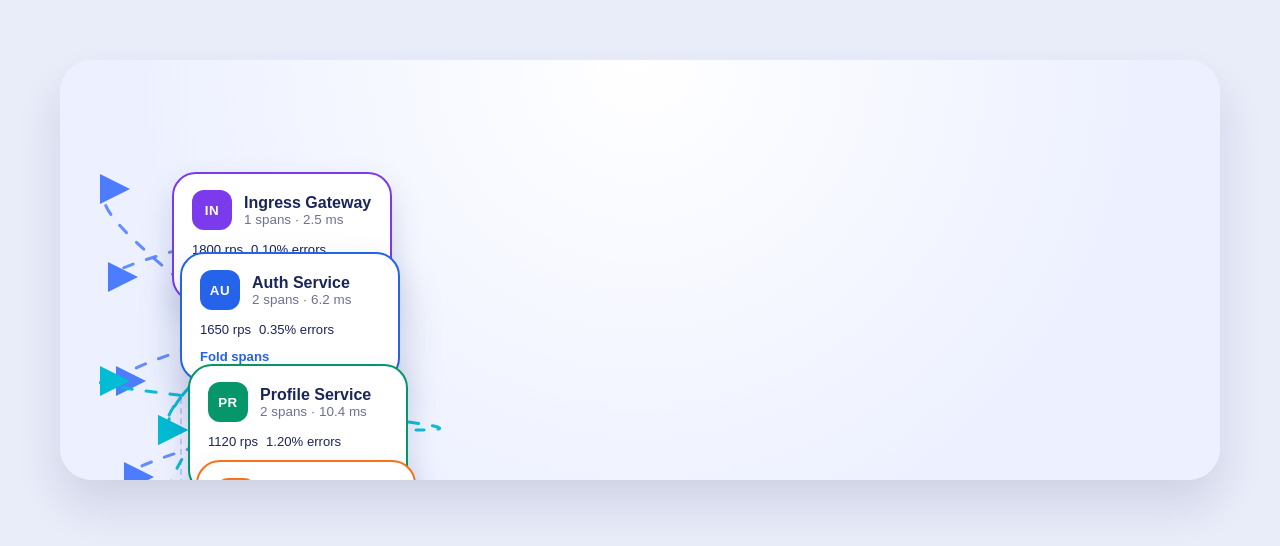
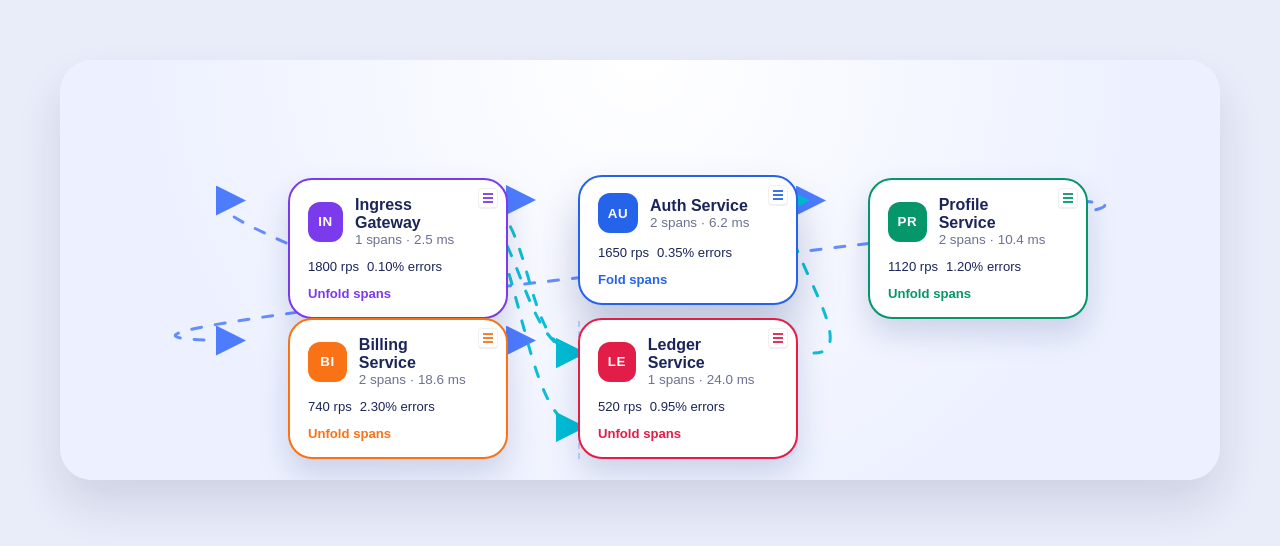
Before and after one commit to olegelantsev/react-trace-chart, a React (Vite) app: page / in a window 1280 px wide. Shown: the top 546 px of the page. Built offline with nearby package versions, Linux system fonts and the light colour scheme.

Commit message:
drag and drop works, though with weird offset between cursor and button when start moving, and fold-unfold works

```diff
--- a/src/components/TraceGraph.css
+++ b/src/components/TraceGraph.css
@@ -38,6 +38,8 @@
   display: flex;
   flex-direction: column;
   gap: 12px;
+  position: relative;
+  padding-right: 40px;
 }
 
 .trace-graph__service:focus-visible {
@@ -194,6 +196,50 @@
   animation-duration: 1.4s;
 }
 
+/* drag handle in the top-right corner of the service card */
+.trace-graph__drag-handle {
+  position: absolute;
+  top: 8px;
+  right: 8px;
+  width: 20px;
+  height: 20px;
+  border-radius: 4px;
+  background: #ffffff;
+  border: 1px solid rgba(0,0,0,0.06);
+  color: var(--accent, #4d7cfe);
+  display: flex;
+  align-items: center;
+  justify-content: center;
+  cursor: grab;
+  z-index: 6;
+  box-shadow: 0 1px 0 rgba(0,0,0,0.06);
+  touch-action: none; /* important for pointer-drag on touch */
+}
+
+/* little grip visual using pseudo-element */
+.trace-graph__drag-handle::before {
+  content: '';
+  display: block;
+  width: 10px;
+  height: 2px;
+  background: currentColor;
+  box-shadow: 0 4px 0 currentColor, 0 -4px 0 currentColor;
+  opacity: 0.9;
+}
+
+/* active/grabbing state */
+.trace-graph__drag-handle:active,
+.trace-graph__lane.is-dragging .trace-graph__drag-handle {
+  cursor: grabbing;
+  transform: translateY(0);
+}
+
+/* keyboard focus for accessibility */
+.trace-graph__drag-handle:focus {
+  outline: 2px solid rgba(77,124,254,0.25);
+  outline-offset: 2px;
+}
+
 @keyframes trace-flow {
   to {
     stroke-dashoffset: -24;
--- a/src/components/TraceGraph.tsx
+++ b/src/components/TraceGraph.tsx
@@ -79,18 +79,59 @@ const TraceGraph = ({ services, edges = [], defaultExpandedIds = [], onExpandedC
   useEffect(() => {
     // ensure we at least have position keys for new services once geometry is measured
     if (!geometry.viewport) return;
+
     setPositions((prev) => {
+      // if we already have positions for any service, only seed missing ones from measured boxes
+      const existingKeys = Object.keys(prev);
+      if (existingKeys.length > 0) {
         const next = { ...prev };
         let changed = false;
         services.forEach((s) => {
           if (next[s.id]) return;
           const box = geometry.services[s.id];
           if (!box) return;
-        // place using measured top/left (box.left/top are relative to host)
           next[s.id] = { left: Math.max(8, Math.round(box.left)), top: Math.max(8, Math.round(box.top)) };
           changed = true;
         });
         return changed ? next : prev;
+      }
+
+      // No existing positions: distribute nodes around the viewport in a simple grid
+      const viewport = geometry.viewport!;
+      const n = services.length;
+      if (n === 0) return prev;
+
+      const cols = Math.ceil(Math.sqrt(n));
+      const rows = Math.ceil(n / cols);
+      const margin = 12;
+      const cellW = viewport.width / (cols + 1);
+      const cellH = viewport.height / (rows + 1);
+
+      const next: Record<string, { left: number; top: number }> = {};
+
+      services.forEach((s, idx) => {
+        const col = idx % cols;
+        const row = Math.floor(idx / cols);
+
+        // prefer measured size when available
+        const box = geometry.services[s.id];
+        const svcWidth = box ? Math.max(120, box.right - box.left) : 240;
+        const svcHeight = box ? Math.max(40, box.bottom - box.top) : 56;
+
+        const centerX = (col + 1) * cellW;
+        const centerY = (row + 1) * cellH;
+
+        let left = Math.round(centerX - svcWidth / 2);
+        let top = Math.round(centerY - svcHeight / 2);
+
+        // clamp to viewport with margin
+        left = Math.max(margin, Math.min(left, Math.max(margin, viewport.width - svcWidth - margin)));
+        top = Math.max(margin, Math.min(top, Math.max(margin, viewport.height - svcHeight - margin)));
+
+        next[s.id] = { left, top };
+      });
+
+      return next;
     });
   }, [services, geometry]);
 
@@ -430,11 +471,19 @@ const TraceGraph = ({ services, edges = [], defaultExpandedIds = [], onExpandedC
   } | null>(null);
 
   const onPointerDown = useCallback((e: React.PointerEvent, svcId: string) => {
-    const target = e.currentTarget as HTMLElement;
+    // Only start dragging when the pointerdown originates from the drag handle.
+    // This preserves clicks on the service button (fold/unfold).
+    const origin = e.target as Element | null;
+    if (!origin || !origin.closest('.trace-graph__drag-handle')) {
+      return;
+    }
+
+    const laneEl = e.currentTarget as HTMLElement;
     if (!containerRef.current) return;
-    target.setPointerCapture(e.pointerId);
+    // start pointer capture on the lane so we receive move/up events
+    laneEl.setPointerCapture(e.pointerId);
     const hostRect = containerRef.current.getBoundingClientRect();
-    const rect = target.getBoundingClientRect();
+    const rect = laneEl.getBoundingClientRect();
     const startLeft = rect.left - hostRect.left;
     const startTop = rect.top - hostRect.top;
 
@@ -447,6 +496,7 @@ const TraceGraph = ({ services, edges = [], defaultExpandedIds = [], onExpandedC
       svcId
     };
     setDraggingId(svcId);
+    // prevent native dragging/selection only when we started a drag
     e.preventDefault();
   }, []);
 
@@ -577,6 +627,17 @@ const TraceGraph = ({ services, edges = [], defaultExpandedIds = [], onExpandedC
                 onClick={() => toggleService(service.id)}
                 aria-expanded={isExpanded}
               >
+                {/* drag handle: clicking it should NOT toggle the service (prevent propagation on click) */}
+                <div
+                  className="trace-graph__drag-handle"
+                  role="button"
+                  aria-label="Drag service"
+                  onClick={(ev) => {
+                    // Prevent the button's onClick (fold/unfold) when handle is clicked.
+                    ev.stopPropagation();
+                    ev.preventDefault();
+                  }}
+                />
                 <div className="trace-graph__service-header">
                   <span className="trace-graph__service-pill" aria-hidden>
                     {service.label.slice(0, 2).toUpperCase()}
```
Lines whose indentation alone changed are shown as unchanged.
